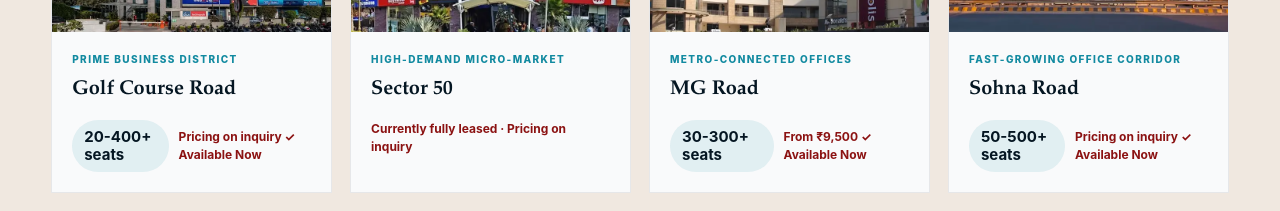
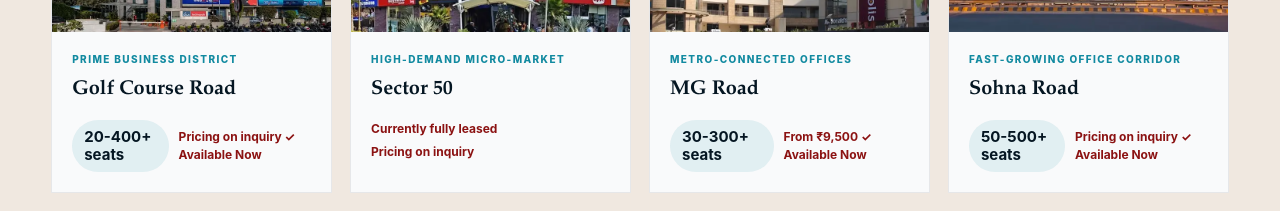
Before and after one commit to marketingAIHP/offices.aihp.in-landing-page, a Next.js app: page / in a window 1280 px wide. Shown: the part 3060-3271 px from the top of the page. Built offline with nearby package versions, Linux system fonts and the light colour scheme; no server answers.

Commit message:
Update inventory sheet prices

```diff
--- a/app/globals.css
+++ b/app/globals.css
@@ -205,6 +205,7 @@ h1 { font-size: clamp(52px, 7vw, 98px); line-height: 0.95; margin-bottom: 28px;
   line-height: 1.2;
 }
 .location-body strong { color: var(--burgundy); font-size: 12px; }
+.location-body .fully-leased-status { align-items: flex-start; flex-direction: column; gap: 5px; }
 
 .process-list { list-style: none; margin: 0; padding: 0; border-top: 1px solid var(--navy); }
 .process-list li { display: grid; grid-template-columns: 180px 1fr; gap: 40px; padding: 34px 0; border-bottom: 1px solid var(--line); }
--- a/app/page.tsx
+++ b/app/page.tsx
@@ -200,7 +200,10 @@ export default function Home() {
                         <strong>{location.price} ✓ Available Now</strong>
                       </div>
                     ) : (
-                      <div><strong>{location.seats} · {location.price}</strong></div>
+                      <div className="fully-leased-status">
+                        <strong>{location.seats}</strong>
+                        <strong>{location.price}</strong>
+                      </div>
                     )}
                   </div>
                 </article>
```
